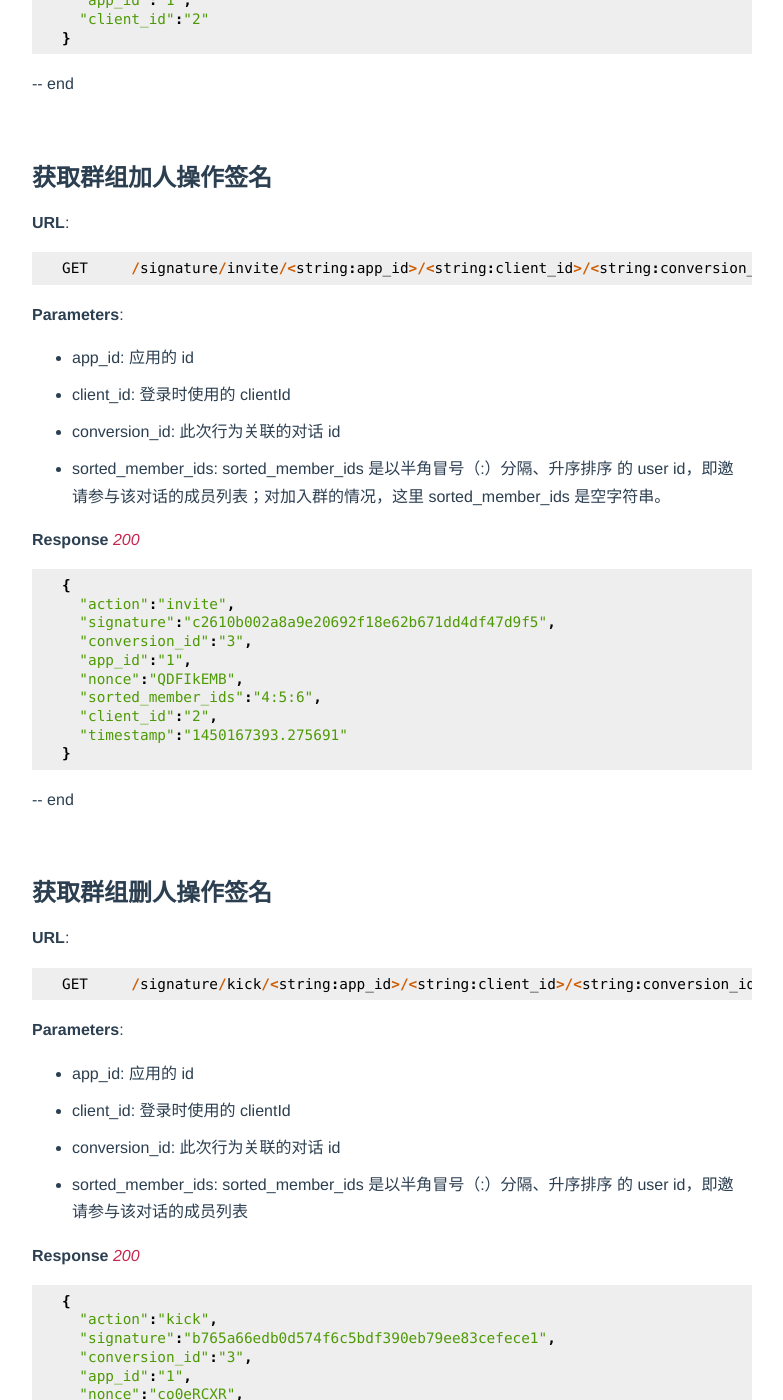
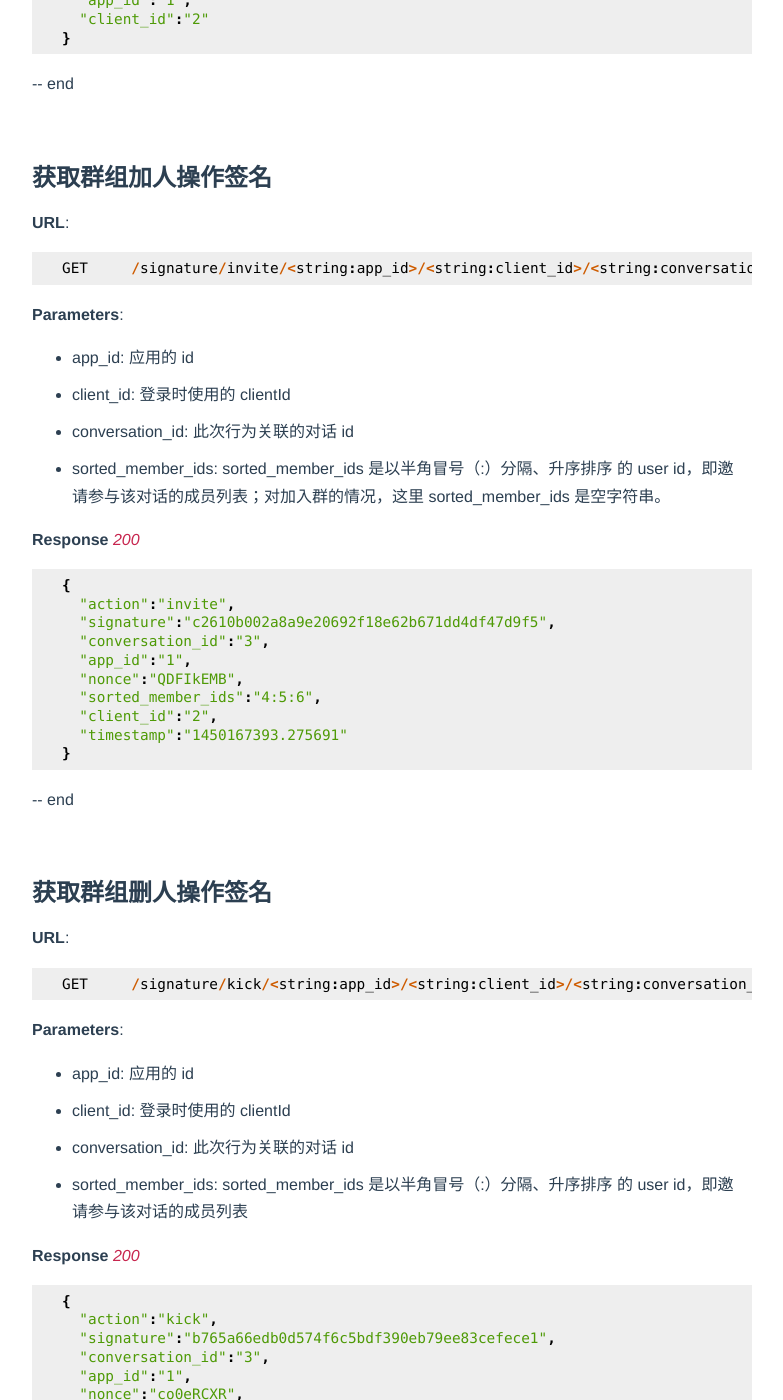
Before and after one commit to clownmelody/hisihi_api, a Sphinx documentation site: the page built from docs/im.rst, in a window 1280 px wide and 1400 px high, scrolled down 1393 px. Shown: the whole window, without its empty margins (358-1141 px from the left). Built offline with Sphinx 7.4.7, drawn with Linux system fonts in a browser that asks for light colours; some of the changed text lies outside the part shown.

Commit message:
修改conversation单词拼写错误

```diff
--- a/docs/im.rst
+++ b/docs/im.rst
@@ -39,7 +39,7 @@ leancloud client-id 约定
 ~~~~~~~~~~~~~~~
 **URL**::
 
-    GET     /signature/conversion/<string:app_id>/<string:client_id>/<string:sorted_member_ids>
+    GET     /signature/conversation/<string:app_id>/<string:client_id>/<string:sorted_member_ids>
 
 **Parameters**:
 
@@ -65,13 +65,13 @@ leancloud client-id 约定
 ~~~~~~~~~~~~~~~
 **URL**::
 
-    GET     /signature/invite/<string:app_id>/<string:client_id>/<string:conversion_id>/<string:sorted_member_ids>
+    GET     /signature/invite/<string:app_id>/<string:client_id>/<string:conversation_id>/<string:sorted_member_ids>
 
 **Parameters**:
 
 * app_id: 应用的 id
 * client_id: 登录时使用的 clientId
-* conversion_id: 此次行为关联的对话 id
+* conversation_id: 此次行为关联的对话 id
 * sorted_member_ids: sorted_member_ids 是以半角冒号（:）分隔、升序排序 的 user id，即邀请参与该对话的成员列表；对加入群的情况，这里 sorted_member_ids 是空字符串。
 
 **Response** `200` ::
@@ -79,7 +79,7 @@ leancloud client-id 约定
     {
       "action":"invite",
       "signature":"c2610b002a8a9e20692f18e62b671dd4df47d9f5",
-      "conversion_id":"3",
+      "conversation_id":"3",
       "app_id":"1",
       "nonce":"QDFIkEMB",
       "sorted_member_ids":"4:5:6",
@@ -94,13 +94,13 @@ leancloud client-id 约定
 ~~~~~~~~~~~~~~~
 **URL**::
 
-    GET     /signature/kick/<string:app_id>/<string:client_id>/<string:conversion_id>/<string:sorted_member_ids>
+    GET     /signature/kick/<string:app_id>/<string:client_id>/<string:conversation_id>/<string:sorted_member_ids>
 
 **Parameters**:
 
 * app_id: 应用的 id
 * client_id: 登录时使用的 clientId
-* conversion_id: 此次行为关联的对话 id
+* conversation_id: 此次行为关联的对话 id
 * sorted_member_ids: sorted_member_ids 是以半角冒号（:）分隔、升序排序 的 user id，即邀请参与该对话的成员列表
 
 **Response** `200` ::
@@ -108,7 +108,7 @@ leancloud client-id 约定
     {
       "action":"kick",
       "signature":"b765a66edb0d574f6c5bdf390eb79ee83cefece1",
-      "conversion_id":"3",
+      "conversation_id":"3",
       "app_id":"1",
       "nonce":"co0eRCXR",
       "sorted_member_ids":"4:5:6",
@@ -130,7 +130,7 @@ leancloud client-id 约定
 * group_name: 群组名称
 * member_client_ids: member_client_ids 是以半角冒号（:）分隔的 client_id
 * organization_id: 机构 id
-* conversion_id:   会话 id (会话id为空时，后台会创建新的会话并分配到群组)
+* conversation_id:   会话 id (会话id为空时，后台会创建新的会话并分配到群组)
 * group_avatar:    群组头像（上传文件后获取的完整路径）
 * admin_uid:       管理员uid
 * description:     群描述信息
@@ -144,7 +144,7 @@ leancloud client-id 约定
         "group_name":"666",
         "member_client_ids":"o12:u232:p23",
         "organization_id": 2,
-        "conversion_id": "dasjfr4529sadfh",
+        "conversation_id": "dasjfr4529sadfh",
         "group_avatar": "http://pic.hisihi.com/232rwfrqw.jpg",
         "admin_uid": "o12",
         "description": "群描述信息"
@@ -352,7 +352,7 @@ leancloud client-id 约定
             {
                 "id":11,
                 "group_avatar":"0",
-                "conversion_id":"",
+                "conversation_id":"",
                 "group_name":"123",
                 "organization_id":1,
                 "description": "群组描述",
@@ -362,7 +362,7 @@ leancloud client-id 约定
             {
                 "id":12,
                 "group_avatar":"0",
-                "conversion_id":"5673c5ef60b27f7a2627062f",
+                "conversation_id":"5673c5ef60b27f7a2627062f",
                 "group_name":"g123",
                 "organization_id":2,
                 "description": "群组描述",
@@ -401,7 +401,7 @@ leancloud client-id 约定
                 "create_time":1450423535,
                 "description":"",
                 "organization_id":2,
-                "conversion_id":"5673c5ef60b27f7a2627062f",
+                "conversation_id":"5673c5ef60b27f7a2627062f",
                 "id":12,
                 "group_avatar":"0",
                 "group_name":"g123",
```
Also changed, not shown: 4 other files.
